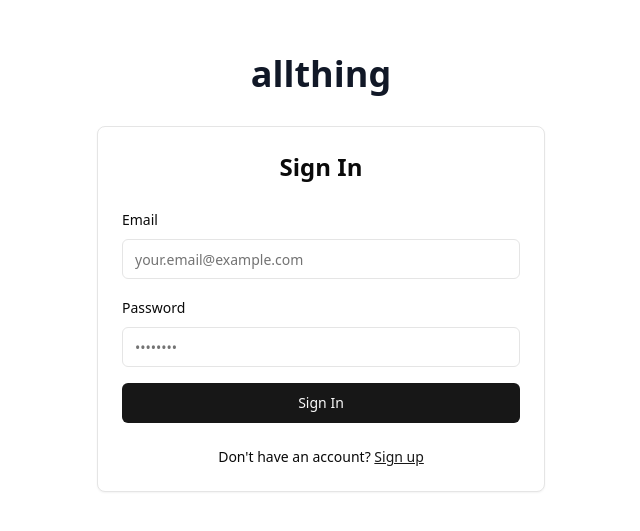
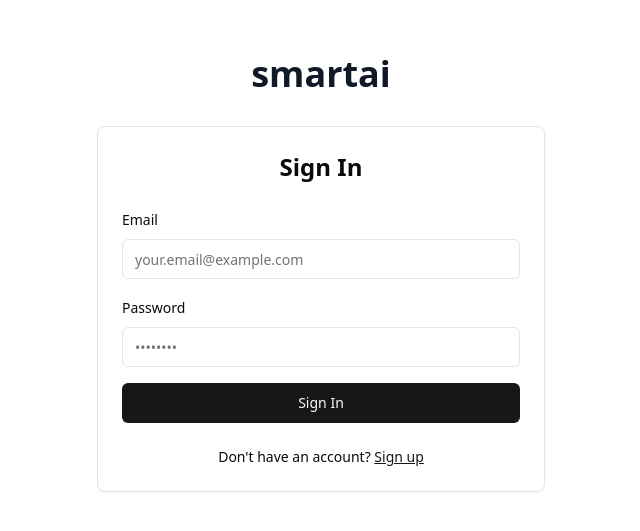
Before and after one commit to apurv9090/smartai, a React (Vite) app: page /login in a window 1280 px wide. Shown: the part 127-658 px from the top of the page, without its empty margins (319-959 px from the left). Built offline with nearby package versions, Linux system fonts and the light colour scheme; no server answers.

Commit message:
change(ui)

```diff
--- a/src/pages/auth/login.tsx
+++ b/src/pages/auth/login.tsx
@@ -10,7 +10,7 @@
         transition={{ duration: 0.5 }}
         className="w-full max-w-md"
       >
-        <h1 className="text-4xl font-bold text-center mb-8">allthing</h1>
+  <h1 className="text-4xl font-bold text-center mb-8">smartai</h1>
         <AuthForm type="login" />
       </motion.div>
     </div>
--- a/src/pages/auth/register.tsx
+++ b/src/pages/auth/register.tsx
@@ -10,7 +10,7 @@
         transition={{ duration: 0.5 }}
         className="w-full max-w-md"
       >
-        <h1 className="text-4xl font-bold text-center mb-8">allthing</h1>
+  <h1 className="text-4xl font-bold text-center mb-8">smartai</h1>
         <AuthForm type="register" />
       </motion.div>
     </div>
```
